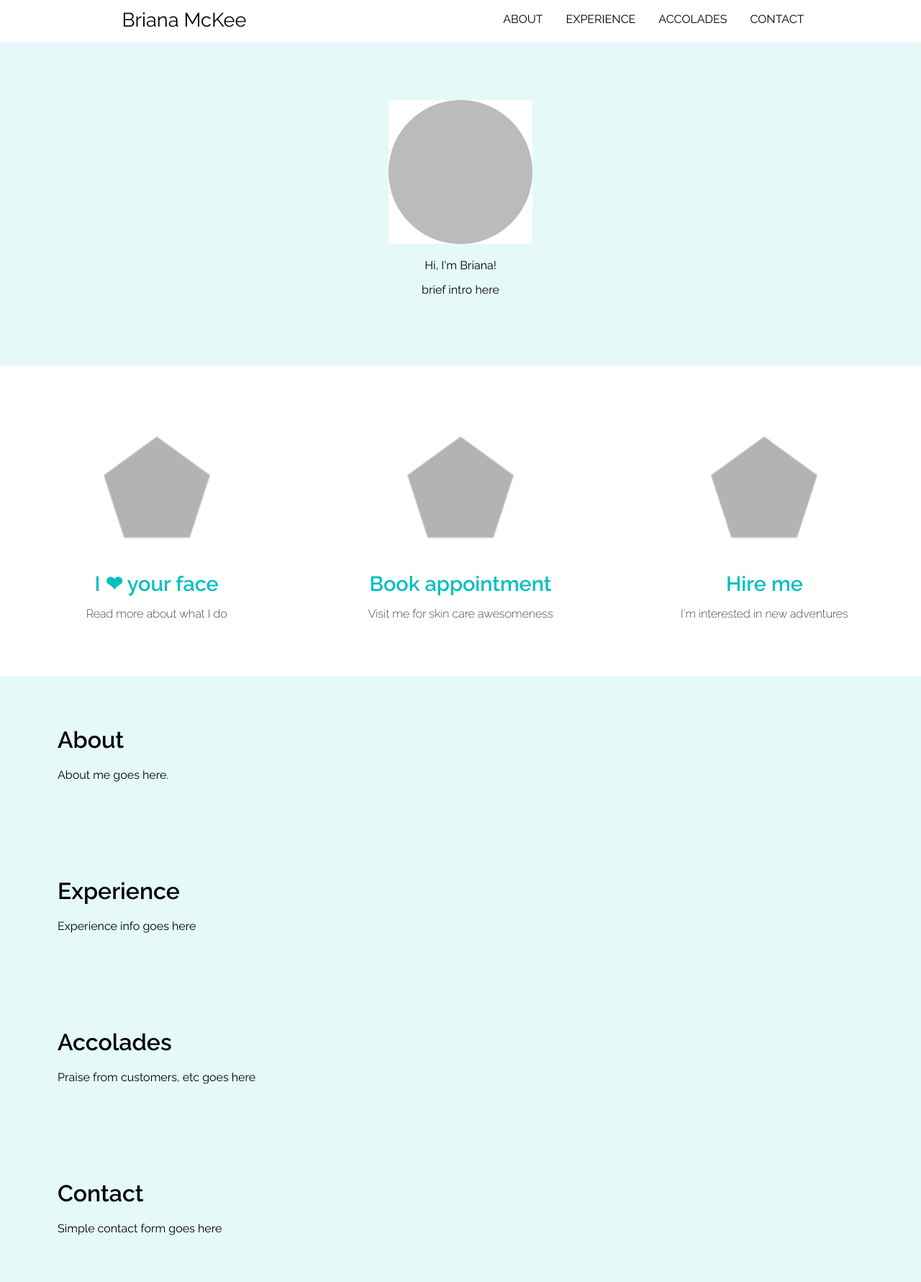
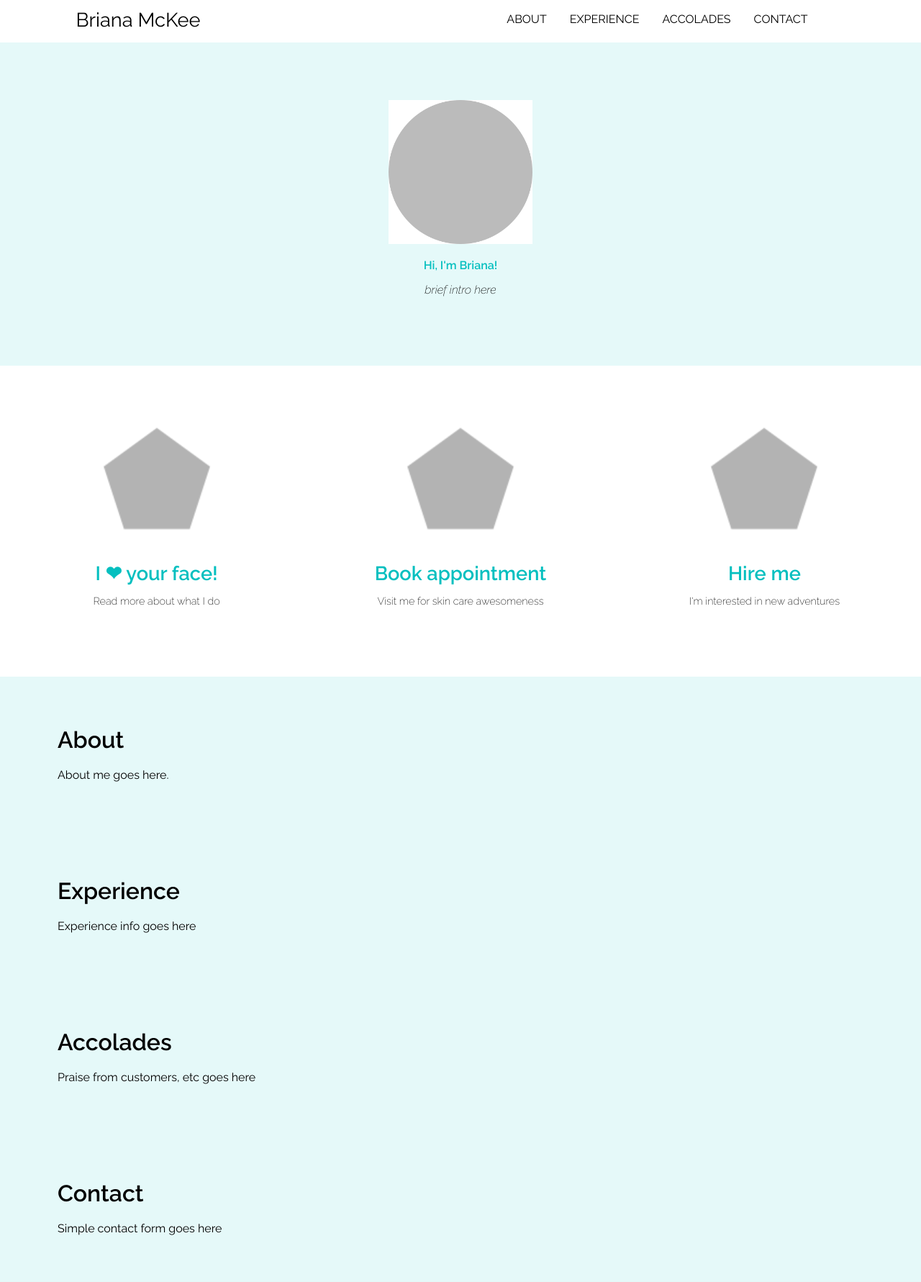
Before and after one commit to haileypate/briana-mckee, a Jekyll site: the page built from index.md, in a window 1280 px wide. Shown: the whole page at 72% size. Built offline with Jekyll 4.4.1, drawn with Linux system fonts in a browser that asks for light colours.

Commit message:
more layout tuning

```diff
--- a/_layouts/home.html
+++ b/_layouts/home.html
@@ -5,13 +5,13 @@ layout: default
 <div class="welcome">
   <div class="intro">
     <img src="{{site.github.url}}/assets/img/briana_headshot_circle.jpg">
-    <p>Hi, I'm Briana!</p>
+    <p class="hi">Hi, I'm Briana!</p>
     <p>brief intro here</p>
   </div>
   <div class="feature-wrapper">
     <div class="feature">
       <img src="{{site.github.url}}/assets/img/pentagon-gray.png">
-      <a href="#">I &#x2764; your face</a>
+      <a href="#">I &#x2764; your face!</a>
       <p>Read more about what I do</p>
     </div>
     <div class="feature">
--- a/assets/css/main.css
+++ b/assets/css/main.css
@@ -33,9 +33,51 @@ body {
     margin: auto;
 }
 
+.intro p {
+    font-style: italic;
+}
+
+p.hi {
+    font-weight: 600;
+    font-style: normal;
+    color: rgb(4,191,191);
+}
+
+
+
 .feature-wrapper {
 /*    background-color: purple;*/
     padding-top: 2em;
+    display: block;
+    text-align: center;
+}
+
+.feature {
+/*    background-color: blue;*/
+    width: 100%;
+    min-height: 300px;
+}
+
+.feature img {
+    display: block;
+    margin: auto;
+    width: 150px;
+    height: 150px;
+}
+
+    .feature a {
+        display: block;
+        font-size: 1.7em;
+        font-weight: 600;
+        color: rgb(4,191,191);
+        text-decoration: none;
+        padding-top: 1.5em;
+}
+
+@media (min-width: 750px) {
+
+    .feature-wrapper {
+    /*    background-color: purple;*/
         display: flex;
         justify-content: center;
         align-items: center;
@@ -52,13 +94,11 @@ body {
     }
 
     .feature img {
-    margin: auto;
-    width: 150px;
-    height: 150px;
+
     }
 
     .feature a {
-    font-size: 1.8em;
+        font-size: 1.7em;
         font-weight: 600;
         color: rgb(4,191,191);
         text-decoration: none;
@@ -67,6 +107,8 @@ body {
 
     .feature p {
         font-weight: 200;
+        font-size: 0.9em;
+    }
 }
 
 
@@ -102,7 +144,7 @@ body {
     text-align: center;
     padding-top: 1em;
     padding-bottom: 1em;
-    margin: auto;
+/*    margin: auto;*/
 }
 
 .top-nav .site-title {
@@ -151,7 +193,7 @@ body {
 
     .top-nav .site-title {
         align-items: center;
-        min-width: 40%;
+        min-width: 30%;
     }
 
     .top-nav nav {
@@ -169,7 +211,7 @@ body {
 
     .top-nav nav a:last-child {
 
-        margin-right: 17%;
+        margin-right: 14%;
 
     }
 
```
Lines whose indentation alone changed are shown as unchanged.
